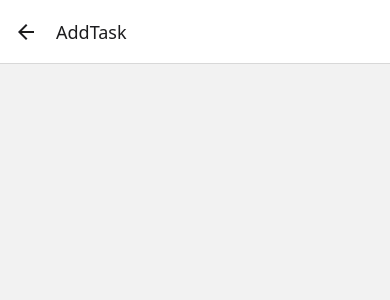
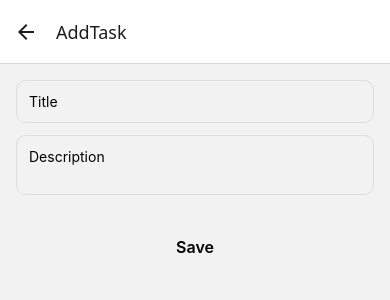
Before and after one commit to Erezana/react-native-task-list, a React Native app: screen /AddTask in a window 390 px wide. Shown: the top 300 px of the page. Built offline with nearby package versions, Linux system fonts and the light colour scheme.

Commit message:
Implement task user input

```diff
--- a/package.json
+++ b/package.json
@@ -12,6 +12,7 @@
     "react-native-gesture-handler": "~2.31.1",
     "react-native-safe-area-context": "~5.7.0",
     "react-native-screens": "4.25.2",
+    "react-native-uuid": "^2.0.4",
     "zustand": "^5.0.14"
   },
   "devDependencies": {
--- a/src/navigation/RootNavigator.tsx
+++ b/src/navigation/RootNavigator.tsx
@@ -2,8 +2,9 @@ import { createNativeStackNavigator } from '@react-navigation/native-stack';
 import TaskList from '../screens/TaskList';
 import AddTask from '../screens/AddTask';
 import TaskDetails from '../screens/TaskDetails';
+import { RootStackParamList } from './types';
 
-const Stack = createNativeStackNavigator();
+const Stack = createNativeStackNavigator<RootStackParamList>();
 
 export default function RootNavigator() {
   return (
--- /dev/null
+++ b/src/navigation/types.ts
@@ -0,0 +1,5 @@
+export type RootStackParamList = {
+  TaskList: undefined;
+  AddTask: undefined;
+  TaskDetails: undefined;
+};
--- a/src/screens/AddTask/index.js
+++ /dev/null
@@ -1,3 +0,0 @@
-export default function AddTask() {
-  return null
-}
--- /dev/null
+++ b/src/screens/AddTask/index.tsx
@@ -0,0 +1,66 @@
+import { useState } from 'react';
+import {  StyleSheet, TextInput, View } from 'react-native';
+import { useNavigation } from '@react-navigation/native';
+import useTasks from '../../store/useTasks';
+import uuid from 'react-native-uuid';
+import Button from '../../ui/Button';
+
+export default function AddTask() {
+  const navigation = useNavigation();
+  const addTask = useTasks((state) => state.addTask);
+  const [title, setTitle] = useState('');
+  const [description, setDescription] = useState('');
+
+  const saveTask = () => {
+    if (!title || !description) return;
+
+  addTask({
+  id: uuid.v4() as string,
+  title,
+  description,
+  status: false,
+  createdDate: new Date().toLocaleDateString(),
+});
+
+    navigation.goBack();
+  };
+
+  return (
+    <View style={styles.container}>
+      <TextInput
+        placeholder="Title"
+        value={title}
+        onChangeText={setTitle}
+        style={styles.input}
+      />
+
+      <TextInput
+        placeholder="Description"
+        value={description}
+        onChangeText={setDescription}
+        style={styles.input}
+        multiline
+      />
+
+     <Button
+  title="Save"
+  onPress={saveTask}
+  primary={false}
+/>
+    </View>
+  );
+}
+
+const styles = StyleSheet.create({
+  container: {
+    flex: 1,
+    padding: 16,
+    gap: 12,
+  },
+  input: {
+    borderWidth: 1,
+    borderColor: '#DDD',
+    borderRadius: 10,
+    padding: 12,
+  },
+});
--- a/src/screens/TaskList/index.js
+++ /dev/null
@@ -1,3 +0,0 @@
-export default function TaskList() {
-  return null
-}
--- /dev/null
+++ b/src/screens/TaskList/index.tsx
@@ -0,0 +1,23 @@
+import {  View } from 'react-native';
+import { useNavigation } from '@react-navigation/native';
+import { NativeStackNavigationProp } from '@react-navigation/native-stack';
+import { RootStackParamList } from '../../navigation/types';
+import Button from '../../ui/Button';
+
+type TaskListNavigation = NativeStackNavigationProp<
+  RootStackParamList,
+  'TaskList'
+>;
+
+export default function TaskList() {
+  const navigation = useNavigation<TaskListNavigation>();
+
+  return (
+    <View>
+      <Button
+        title="Add Task"
+        onPress={() => navigation.navigate('AddTask')}
+      />
+    </View>
+  );
+}
--- /dev/null
+++ b/src/ui/Button.tsx
@@ -0,0 +1,53 @@
+import { StyleSheet, Text, TouchableOpacity } from 'react-native';
+
+type ButtonProps = {
+  title: string;
+  onPress: () => void;
+  primary?: boolean;
+};
+
+export default function Button({
+  title,
+  onPress,
+  primary = true,
+}: ButtonProps) {
+  return (
+    <TouchableOpacity
+      style={[
+        styles.button,
+        primary && styles.primary,
+      ]}
+      onPress={onPress}
+    >
+      <Text
+        style={[
+          styles.text,
+          primary && styles.primaryText,
+        ]}
+      >
+        {title}
+      </Text>
+    </TouchableOpacity>
+  );
+}
+
+const styles = StyleSheet.create({
+  button: {
+    marginHorizontal: 16,
+    marginTop: 16,
+    paddingVertical: 14,
+    alignItems: 'center',
+  },
+  primary: {
+    backgroundColor: 'green',
+    borderRadius: 10,
+  },
+  text: {
+    color: 'black',
+    fontSize: 16,
+    fontWeight: '600',
+  },
+  primaryText: {
+    color: 'white',
+  },
+});
```
Also changed, not shown: src/screens/TaskDetails/index.tsx (renamed from src/screens/TaskDetails/index.js), 1 other file (tests, documents, lock files or other folders).
